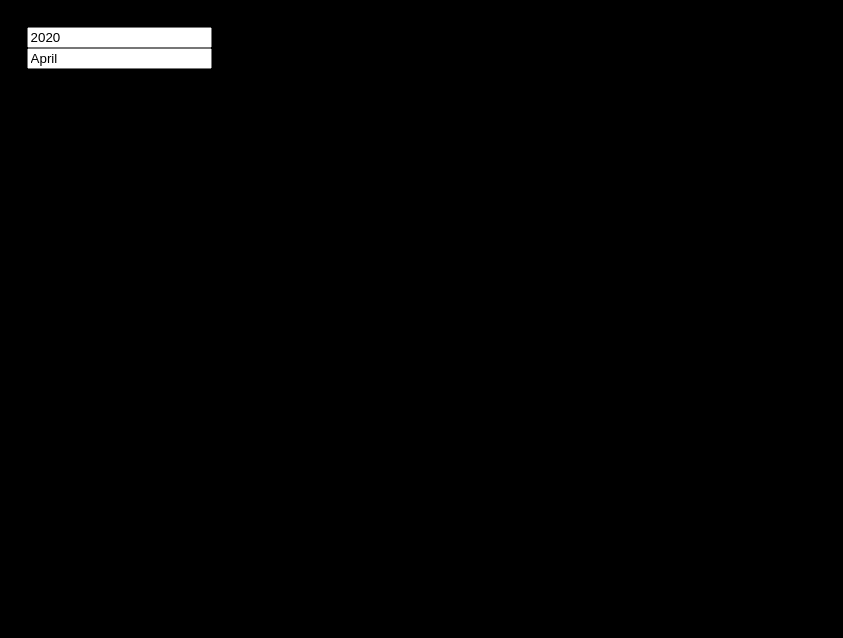
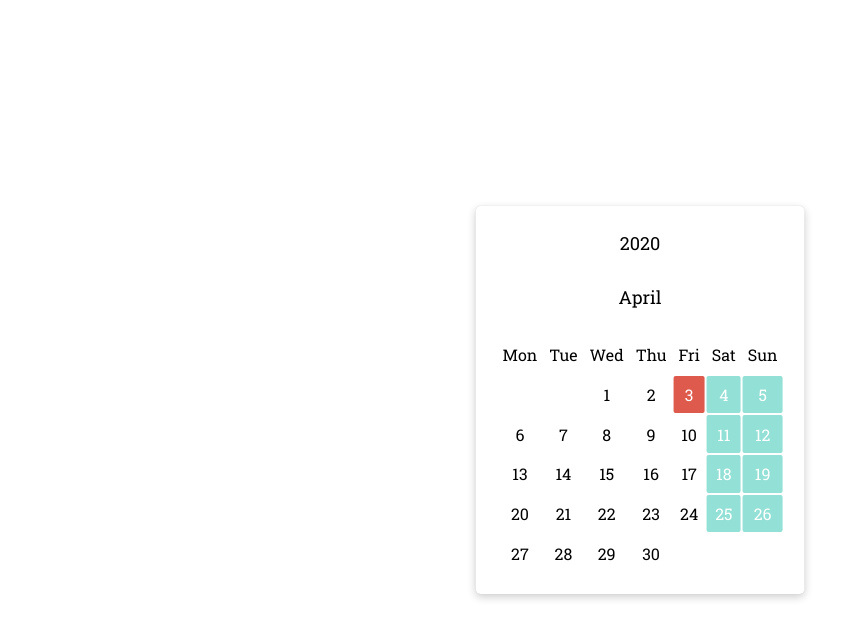
Before and after one commit to pujagupta0722/pujagupta.gitHub.io, a plain HTML site: page index.html in a window 1280 px wide. Shown: the whole page, without its empty margins (0-843 px from the left). Drawn offline with Linux system fonts and the light colour scheme.

Commit message:
Update stylesheet.css

```diff
--- a/stylesheet.css
+++ b/stylesheet.css
@@ -1,62 +1,98 @@
-body{
-  margin: 2%;
-  border: 1px solid black;
-  background-color: black;
+@import url(https://fonts.googleapis.com/css?family=Roboto+Slab);
+
+body,
+html {
+	font-family: 'Roboto Slab', serif;
 }
-#image{
-    width: 580px;
-    height: 100px;
-    border:4px solid black;
-    margin:10px auto 0px auto;
-    background-color: blue;
-    background-repeat: no-repeat;
-    color:#FFFFFF;
-    text-align: center;
-    background-size: 100%;
-    font-size: 150%;
-    line-height: 100px;
+
+.calendar {
+	position: absolute;
+	left: 50%;
+	top: 50%;
+	transform: translate(-50%, -50%);
+	box-shadow: 0 0 1px 0 #cecece, 0 3px 8px #cecece;
+	padding: 20px;
+	box-sizing: border-box;
+	border-radius: 5px;
 }
-.preview{
-    width:15%;
-    margin-left:7%;
-    border: 7px solid white;
-    background-color: orange;
 
+.calendar__days {
+	width: 250px;
+	height: 240px;
 }
-.pics_in_row{
-	display:flex;
+
+.day-of-the-week {
+	text-align: center;
+	padding: 5px;
+	font-weight: 400;
+	width: 30px;
 }
-p{
-    font-size: larger;
-    text-align: center;
-    background-color: orange;
-    color: black;
+
+.day-of-the-month {
+	text-align: center;
+	padding: 5px;
+	cursor: pointer;
+	transition: all .1s ease-in-out;
+	border-radius: 2px;
 }
-button{
-    font-size: larger;
-    text-align: center;
-    background-color: orange;
-    color: black;
-    margin: 10px 10px 30px 10px;
+
+.day-of-the-month:hover {
+	color: #ffffff;
+	background: #dea291;
 }
-#content{
-    padding: 0 18px;
-    background-color: white;
-    width: 90%;
-    margin: auto;
-    padding: 10px 10px 10px 10px;
-    border: 2px solid black;
-    border-radius: 20px
+
+
+.day-of-the-month--weekend {
+	background: #93e0d6;
+	color: #ffffff;
 }
-#buttons{
-    font-size: larger;
-    text-align: center;
-    color: black;
-    margin: 10px 10px 10px 10px;
-    cursor: pointer;
+
+.day-of-the-month--today {
+	background: #de5a4c;
+	color: #ffffff;
 }
-#header{
-    border-radius: 20px;
-    width: 70%;
-    margin: 20px auto;
+
+.calendar__year,
+.calendar__month {
+	display: block;
+	text-align: center;
+	width: 100%;
+	margin-bottom: 20px;
+	position: relative;
 }
+
+input[type="text"] {
+	border: none;
+	text-align: center;
+	padding: 0;
+	display: inline-block;
+	padding: 5px;
+	outline: none;
+	font-family: 'Roboto Slab', serif;
+	font-size: 18px;
+}
+
+.calendar__prev,
+.calendar__next {
+	position: absolute;
+	top: 50%;
+	transform: translateY(-50%);
+	cursor: pointer;
+	font-size: 20px;
+	color: lightblue;
+	transition: all .3s ease-in-out;
+}
+
+.calendar__prev:hover,
+.calendar__next:hover {
+	color: lightcoral;
+}
+
+.calendar__prev {
+	left: 10px;
+}
+
+.calendar__next {
+	left: auto;
+	right: 10px;
+}
```
